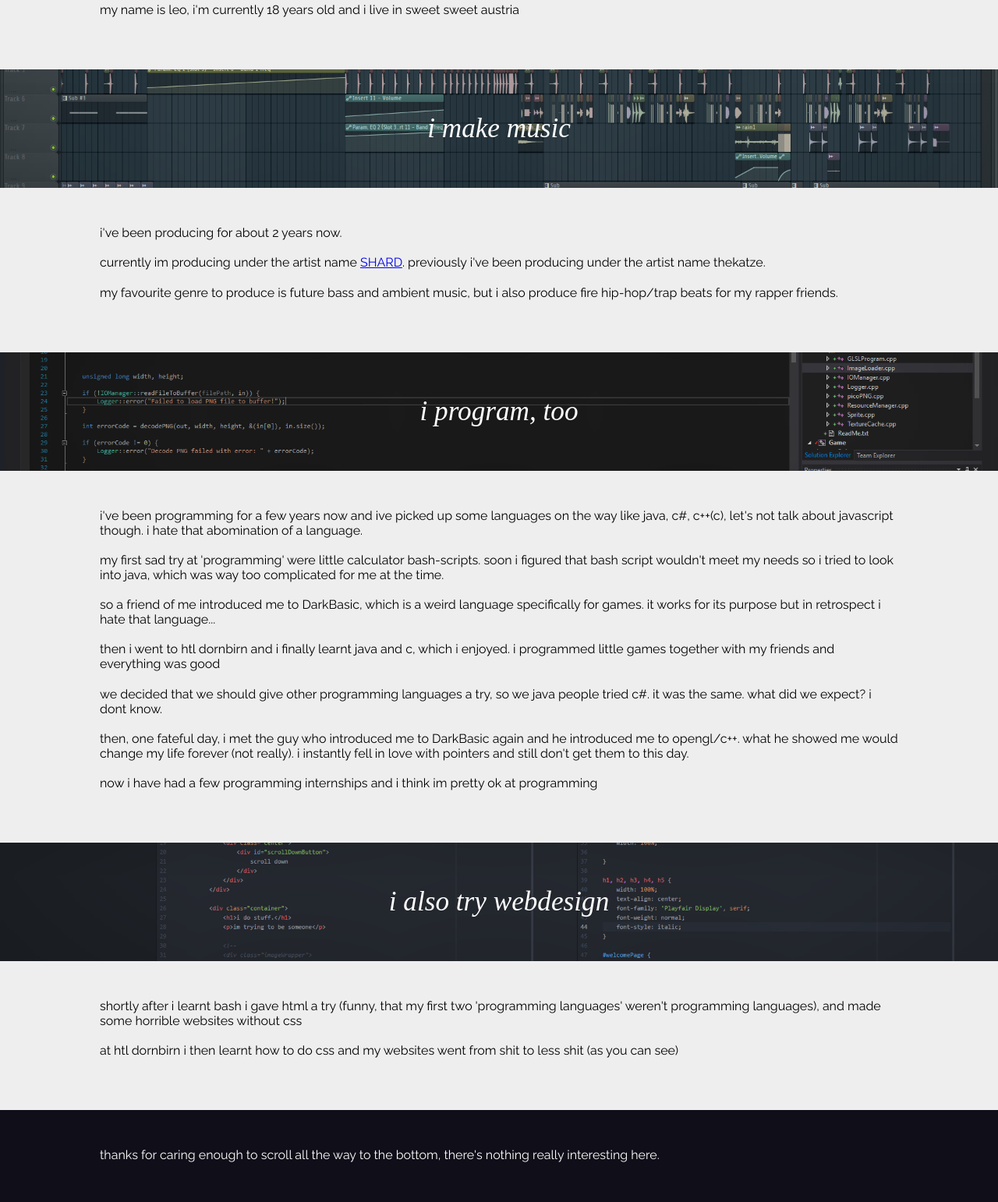
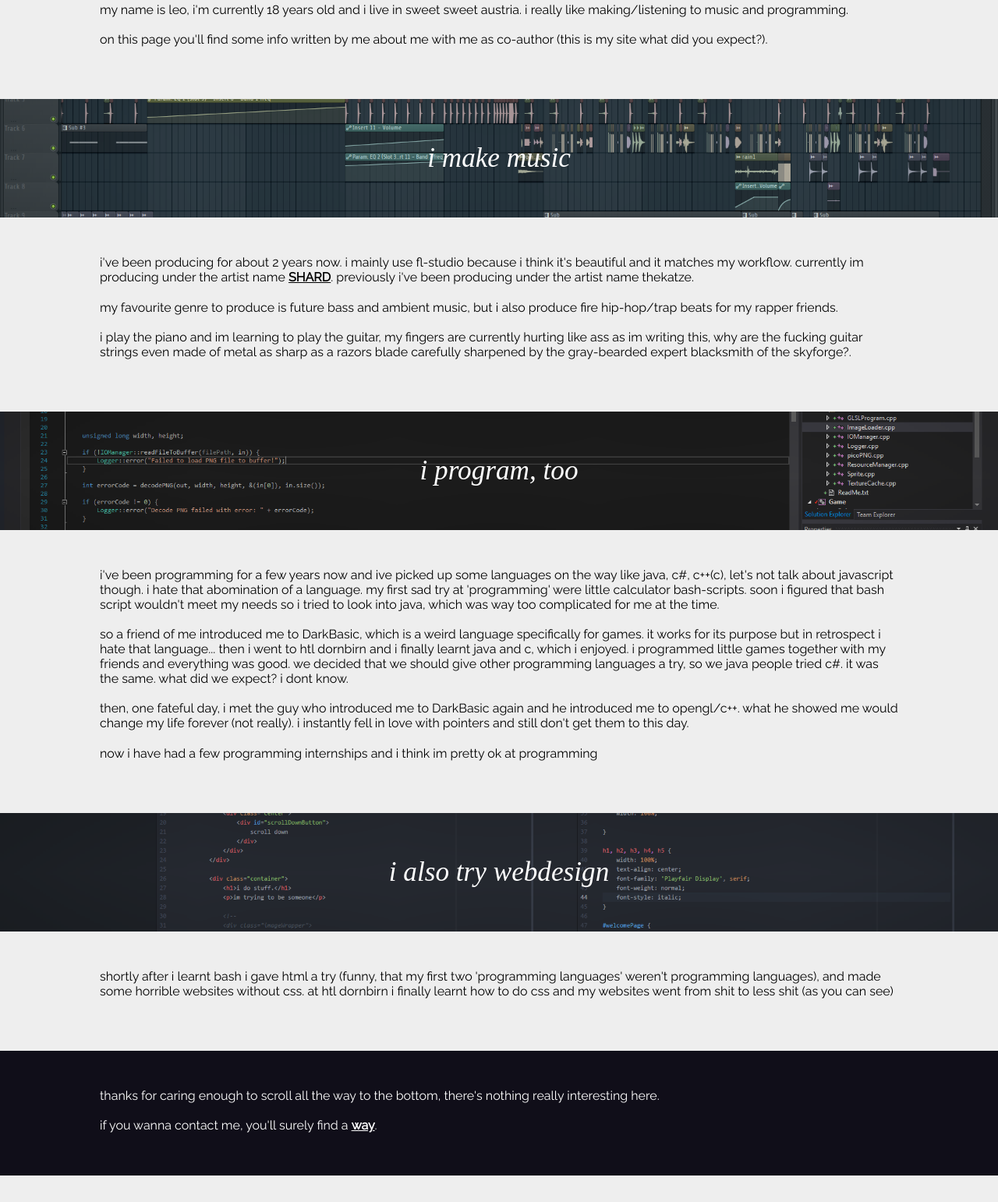
Before and after one commit to TheKatze/thekatze.github.io, a plain HTML site: page index.html in a window 1280 px wide. Shown: the part 911-2453 px from the top of the page at 78% size. After the commit the page ends 2431 px from the top, so only its background shows below. Drawn offline with Linux system fonts and the light colour scheme; a web font is replaced by a local one.

Commit message:
progress

```diff
--- a/app.js
+++ b/app.js
@@ -6,7 +6,7 @@ let myAge = 0;
 
 document.getElementById('myAge').innerHTML = getAge("1999/06/28");
 
-
+document.getElementById('yearsProducing').innerHTML = getAge("2015/08/07");
 
 
 
--- a/index.html
+++ b/index.html
@@ -28,8 +28,10 @@
     <div class="container">
         <h1>stuff about me.</h1>
         <br>
-        <p>my name is leo, i'm currently <span id="myAge">18</span> years old and i live in sweet sweet austria</p>
+        <p>my name is leo, i'm currently <span id="myAge">18</span> years old and i live in sweet sweet austria. i really like making/listening to music and programming. </p>
 
+
+        <p>on this page you'll find some info written by me about me with me as co-author (this is my site what did you expect?).</p>
 
     </div>
 
@@ -39,9 +41,10 @@
 
     <div class="container">
 
-        <p>i've been producing for about <span id="yearsProducing">2</span> years now. </p>
-        <p>currently im producing under the artist name <a href="https://soundcloud.com/shv-rd">SHARD</a>. previously i've been producing under the artist name thekatze.</p>
+        <p>i've been producing for about <span id="yearsProducing">2</span> years now. i mainly use fl-studio because i think it's beautiful and it matches my workflow.
+        currently im producing under the artist name <a href="https://soundcloud.com/shv-rd">SHARD</a>. previously i've been producing under the artist name thekatze.</p>
         <p>my favourite genre to produce is future bass and ambient music, but i also produce fire hip-hop/trap beats for my rapper friends. </p>
+        <p>i play the piano and im learning to play the guitar, my fingers are currently hurting like ass as im writing this, why are the fucking guitar strings even made of metal as sharp as a razors blade carefully sharpened by the gray-bearded expert blacksmith of the skyforge?.</p>
 
     </div>
 
@@ -50,11 +53,11 @@
     </div>
 
     <div class="container">
-        <p>i've been programming for a few years now and ive picked up some languages on the way like java, c#, c++(c), let's not talk about javascript though. i hate that abomination of a language.</p>
-        <p>my first sad try at 'programming' were little calculator bash-scripts. soon i figured that bash script wouldn't meet my needs so i tried to look into java, which was way too complicated for me at the time.</p>
-        <p>so a friend of me introduced me to DarkBasic, which is a weird language specifically for games. it works for its purpose but in retrospect i hate that language...</p>
-        <p>then i went to htl dornbirn and i finally learnt java and c, which i enjoyed. i programmed little games together with my friends and everything was good</p>
-        <p>we decided that we should give other programming languages a try, so we java people tried c#. it was the same. what did we expect? i dont know.</p>
+        <p>i've been programming for a few years now and ive picked up some languages on the way like java, c#, c++(c), let's not talk about javascript though. i hate that abomination of a language.
+        my first sad try at 'programming' were little calculator bash-scripts. soon i figured that bash script wouldn't meet my needs so i tried to look into java, which was way too complicated for me at the time.</p>
+        <p>so a friend of me introduced me to DarkBasic, which is a weird language specifically for games. it works for its purpose but in retrospect i hate that language...
+        then i went to htl dornbirn and i finally learnt java and c, which i enjoyed. i programmed little games together with my friends and everything was good.
+        we decided that we should give other programming languages a try, so we java people tried c#. it was the same. what did we expect? i dont know.</p>
         <p>then, one fateful day, i met the guy who introduced me to DarkBasic again and he introduced me to opengl/c++. what he showed me would change my life forever (not really). i instantly fell in love with pointers and still don't get them to this day.</p>
         <p>now i have had a few programming internships and i think im pretty ok at programming</p>
 
@@ -65,13 +68,14 @@
     </div>
 
     <div class="container">
-        <p>shortly after i learnt bash i gave html a try (funny, that my first two 'programming languages' weren't programming languages), and made some horrible websites without css</p>
-        <p>at htl dornbirn i then learnt how to do css and my websites went from shit to less shit (as you can see) </p>
+        <p>shortly after i learnt bash i gave html a try (funny, that my first two 'programming languages' weren't programming languages), and made some horrible websites without css.
+        at htl dornbirn i finally learnt how to do css and my websites went from shit to less shit (as you can see) </p>
     </div>
 
     <footer>
         <div class="container">
-            thanks for caring enough to scroll all the way to the bottom, there's nothing really interesting here.
+            <p>thanks for caring enough to scroll all the way to the bottom, there's nothing really interesting here.</p>
+            <p>if you wanna contact me, you'll surely find a <a href="mailto:lefeka@gmx.at">way</a>.</p>
         </div>
     </footer>
 
--- a/style.css
+++ b/style.css
@@ -78,6 +78,20 @@ p {
     margin-bottom: 1.2rem;
 }
 
+a {
+    color: inherit;
+    font-weight: bold;
+    text-decoration: underline;
+}
+
+a:visited {
+    color: inherit;
+}
+
+a:hover {
+    text-shadow: 0px 0px 10px rgba(0, 0, 0, 0.4);
+}
+
 #scrollDownButton {
     position: absolute;
     bottom: 5rem;
```
